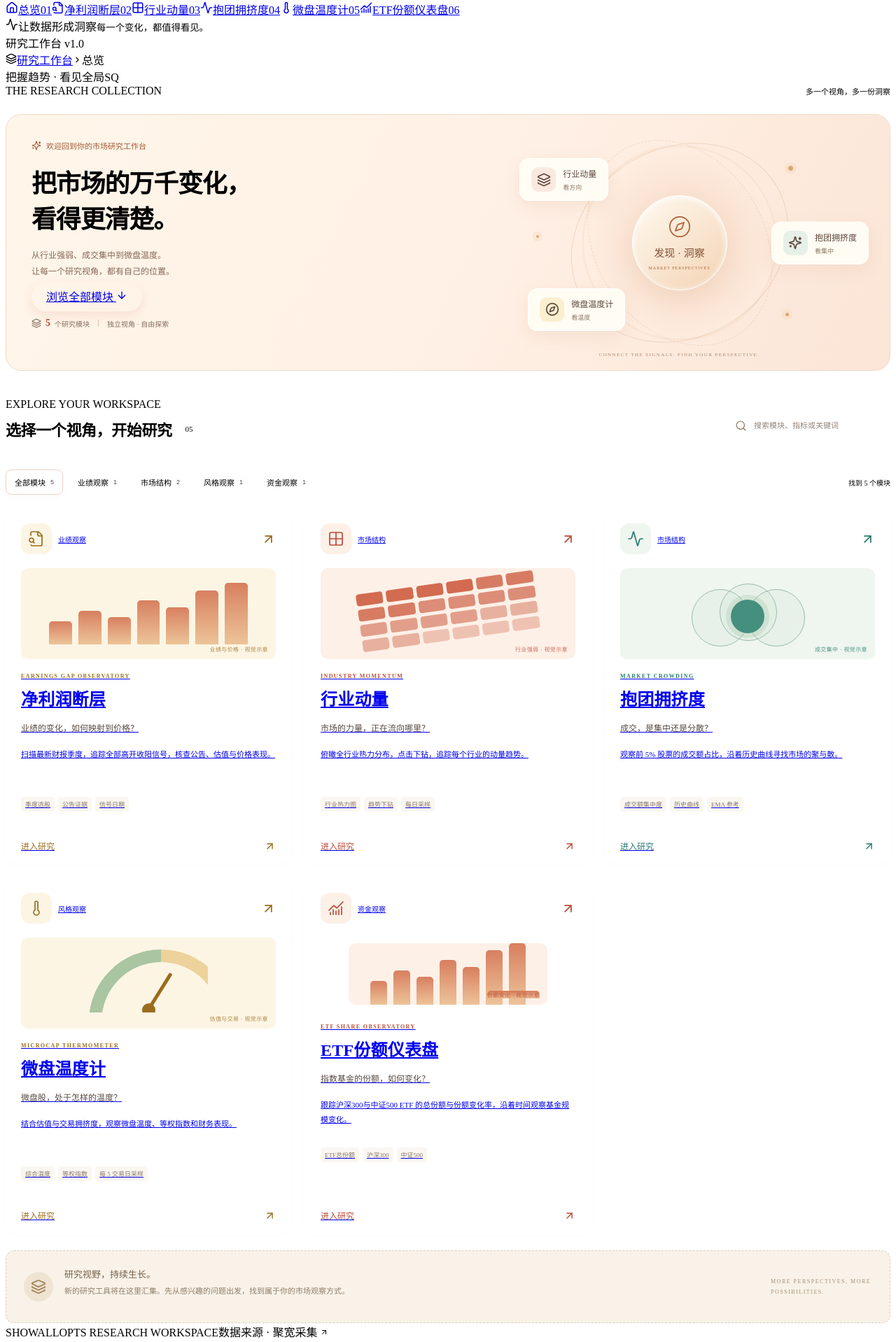
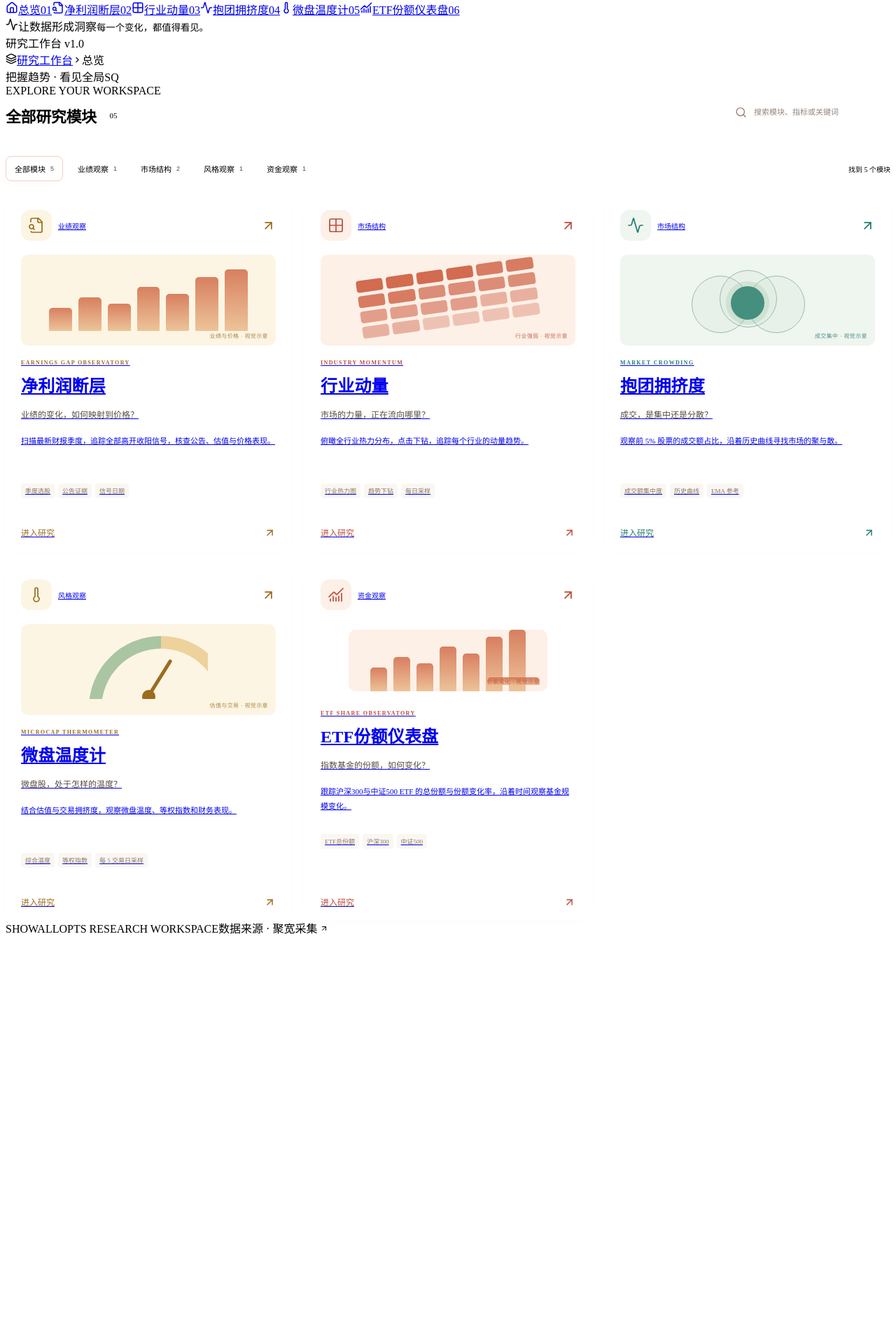
Before and after one commit to zxbange/showAllOpts, a React (Vite) app in the folder frontend/: page / in a window 1280 px wide. Shown: the part 82-2000 px from the top of the page at 70% size. After the commit the page ends 1428 px from the top, so only its background shows below. Built offline with nearby package versions, Linux system fonts and the light colour scheme; the HTML template or start-up script is replaced by a standard one.

Commit message:
Simplify overview to show module directory directly

```diff
--- a/frontend/src/pages/HomePage.tsx
+++ b/frontend/src/pages/HomePage.tsx
@@ -1,5 +1,5 @@
 import { useState } from 'react'
-import { ArrowDown, ArrowUpRight, Compass, Layers3, Search, Sparkles, X } from 'lucide-react'
+import { ArrowUpRight, Search, X } from 'lucide-react'
 import { Link } from 'react-router-dom'
 import { researchModules } from '../lib/modules'
 import type { ResearchModule } from '../lib/modules'
@@ -64,76 +64,6 @@ export function HomePage() {
   )
   return (
     <div className="overview-page page-enter">
-      <div className="overview-intro">
-        <span className="section-eyebrow">
-          <span className="tiny-line" /> THE RESEARCH COLLECTION
-        </span>
-        <span>多一个视角，多一份洞察</span>
-      </div>
-      <section className="overview-hero">
-        <div className="overview-hero-copy">
-          <span className="overview-kicker">
-            <Sparkles size={14} /> 欢迎回到你的市场研究工作台
-          </span>
-          <h1>
-            把市场的万千变化，
-            <br />
-            <em>看得更清楚。</em>
-          </h1>
-          <p>
-            从行业强弱、成交集中到微盘温度。
-            <br />
-            让每一个研究视角，都有自己的位置。
-          </p>
-          <a className="button button-primary overview-browse" href="#research-modules">
-            浏览全部模块 <ArrowDown size={16} />
-          </a>
-          <div className="overview-hero-meta">
-            <Layers3 size={14} />
-            <strong>{researchModules.length}</strong> 个研究模块
-            <span />
-            独立视角 · 自由探索
-          </div>
-        </div>
-        <div className="research-orbit" aria-hidden="true">
-          <div className="orbit-disc" />
-          <div className="orbit-path" />
-          <div className="orbit-path orbit-path-inner" />
-          <div className="orbit-center">
-            <Compass size={34} strokeWidth={1.25} />
-            <strong>发现 · 洞察</strong>
-            <small>MARKET PERSPECTIVES</small>
-          </div>
-          <div className="orbit-label orbit-label-momentum">
-            <span>
-              <Layers3 size={20} />
-            </span>
-            <div>
-              行业动量<small>看方向</small>
-            </div>
-          </div>
-          <div className="orbit-label orbit-label-crowding">
-            <span>
-              <Sparkles size={20} />
-            </span>
-            <div>
-              抱团拥挤度<small>看集中</small>
-            </div>
-          </div>
-          <div className="orbit-label orbit-label-microcap">
-            <span>
-              <Compass size={20} />
-            </span>
-            <div>
-              微盘温度计<small>看温度</small>
-            </div>
-          </div>
-          <i className="orbit-spark spark-one" />
-          <i className="orbit-spark spark-two" />
-          <i className="orbit-spark spark-three" />
-          <span className="orbit-footnote">CONNECT THE SIGNALS. FIND YOUR PERSPECTIVE.</span>
-        </div>
-      </section>
       <section
         className="research-directory"
         id="research-modules"
@@ -142,10 +72,10 @@ export function HomePage() {
         <div className="directory-heading">
           <div>
             <span className="section-eyebrow">EXPLORE YOUR WORKSPACE</span>
-            <h2 id="directory-title">
-              选择一个视角，开始研究
+            <h1 id="directory-title">
+              全部研究模块
               <span>{researchModules.length.toString().padStart(2, '0')}</span>
-            </h2>
+            </h1>
           </div>
           <label className="directory-search">
             <Search size={17} />
@@ -236,18 +166,6 @@ export function HomePage() {
           </div>
         )}
       </section>
-      <div className="overview-note">
-        <span className="overview-note-icon">
-          <Layers3 size={22} />
-        </span>
-        <div>
-          <strong>研究视野，持续生长。</strong>
-          <p>新的研究工具将在这里汇集。先从感兴趣的问题出发，找到属于你的市场观察方式。</p>
-        </div>
-        <span className="overview-note-mark" aria-hidden="true">
-          MORE PERSPECTIVES, MORE POSSIBILITIES.
-        </span>
-      </div>
     </div>
   )
 }
--- a/frontend/src/styles/overview.css
+++ b/frontend/src/styles/overview.css
@@ -1,230 +1,5 @@
 /* The overview is a directory: illustrations are decorative, not market data. */
-.overview-intro {
-  display: flex;
-  align-items: center;
-  justify-content: space-between;
-  gap: 16px;
-  margin-bottom: 24px;
-}
-.overview-intro > span:last-child {
-  font-size: 11px;
-  color: var(--muted);
-}
-.overview-hero {
-  position: relative;
-  display: grid;
-  grid-template-columns: 1.1fr 1fr;
-  border: 1px solid #eedbc9;
-  border-radius: 22px;
-  background: linear-gradient(115deg, #fff5e9 5%, #fff0e5 53%, #fbe5d6);
-  overflow: hidden;
-  min-height: 365px;
-}
-.overview-hero-copy {
-  position: relative;
-  z-index: 1;
-  padding: 36px 0 34px 36px;
-}
-.overview-kicker {
-  display: inline-flex;
-  align-items: center;
-  gap: 7px;
-  color: #a35b37;
-  font-size: 11px;
-}
-.overview-hero h1 {
-  font-size: clamp(30px, 2.8vw, 44px);
-  line-height: 1.42;
-  font-weight: 650;
-  letter-spacing: -1px;
-  margin: 19px 0 14px;
-}
-.overview-hero h1 em {
-  font-style: normal;
-  color: var(--accent);
-}
-.overview-hero p {
-  font-size: 12px;
-  line-height: 1.9;
-  color: #856858;
-}
-.overview-browse {
-  margin-top: 23px;
-  border-radius: 30px;
-  padding: 12px 21px;
-  box-shadow: 0 6px 16px #c448371c;
-}
-.overview-hero-meta {
-  display: flex;
-  align-items: center;
-  gap: 6px;
-  font-size: 10px;
-  color: #846c5d;
-  margin-top: 19px;
-}
-.overview-hero-meta strong {
-  font-size: 14px;
-  color: #ac4e36;
-}
-.overview-hero-meta > span {
-  height: 10px;
-  width: 1px;
-  background: #dbc2ac;
-  margin: 0 6px;
-}
-.research-orbit {
-  position: relative;
-  min-width: 0;
-  min-height: 365px;
-}
-.orbit-disc {
-  position: absolute;
-  width: 310px;
-  height: 310px;
-  left: 50%;
-  top: 50%;
-  transform: translate(-50%, -50%);
-  border-radius: 50%;
-  background: radial-gradient(
-    circle,
-    #fff7ed 26%,
-    #e9b69638 27%,
-    #fff2e330 62%,
-    #ebbf9d33 63%,
-    transparent 64%
-  );
-}
-.orbit-path {
-  position: absolute;
-  width: 320px;
-  height: 270px;
-  border: 1px solid #c58c6140;
-  border-radius: 50%;
-  left: 50%;
-  top: 50%;
-  transform: translate(-50%, -50%) rotate(-30deg);
-}
-.orbit-path-inner {
-  width: 240px;
-  height: 310px;
-  transform: translate(-50%, -50%) rotate(-32deg);
-  border-style: dashed;
-}
-.orbit-center {
-  position: absolute;
-  left: 50%;
-  top: 50%;
-  transform: translate(-50%, -50%);
-  width: 134px;
-  height: 134px;
-  display: flex;
-  flex-direction: column;
-  align-items: center;
-  justify-content: center;
-  gap: 9px;
-  border: 1px solid #fff;
-  border-radius: 50%;
-  background: linear-gradient(140deg, #fffaf1, #f3d3b3);
-  color: #ad6338;
-  box-shadow:
-    0 15px 30px #a56d3514,
-    inset 0 2px 8px #fff;
-}
-.orbit-center strong {
-  font-size: 15px;
-  font-weight: 500;
-  color: #855037;
-}
-.orbit-center small {
-  font-size: 6px;
-  letter-spacing: 1px;
-}
-.orbit-label {
-  position: absolute;
-  display: flex;
-  align-items: center;
-  gap: 10px;
-  padding: 12px 16px;
-  border: 1px solid #fff;
-  background: #fffdf5f0;
-  box-shadow: 0 8px 24px #af704619;
-  border-radius: 13px;
-  font-size: 12px;
-  color: #5e463b;
-  animation: overview-float 6s ease-in-out infinite;
-}
-.orbit-label > span {
-  display: grid;
-  place-items: center;
-  width: 35px;
-  height: 35px;
-  background: #fbe9df;
-  color: var(--accent);
-  border-radius: 10px;
-}
-.orbit-label small {
-  display: block;
-  font-size: 9px;
-  margin-top: 4px;
-  color: #907969;
-}
-.orbit-label-momentum {
-  top: 17%;
-  left: 12%;
-}
-.orbit-label-crowding {
-  top: 43%;
-  right: 5%;
-  animation-delay: -2s;
-}
-.orbit-label-crowding > span {
-  background: #e7f0e8;
-  color: var(--jade);
-}
-.orbit-label-microcap {
-  bottom: 14%;
-  left: 14%;
-  animation-delay: -4s;
-}
-.orbit-label-microcap > span {
-  background: #fbefcf;
-  color: var(--gold);
-}
-.orbit-spark {
-  position: absolute;
-  border-radius: 50%;
-  width: 7px;
-  height: 7px;
-  background: #dba776;
-  box-shadow: 0 0 0 5px #efcfab40;
-}
-.spark-one {
-  top: 20%;
-  right: 23%;
-}
-.spark-two {
-  bottom: 21%;
-  right: 24%;
-  width: 5px;
-  height: 5px;
-}
-.spark-three {
-  top: 47%;
-  left: 16%;
-  width: 4px;
-  height: 4px;
-}
-.orbit-footnote {
-  position: absolute;
-  bottom: 5%;
-  width: 100%;
-  text-align: center;
-  font-size: 7px;
-  letter-spacing: 1.4px;
-  color: #af876d;
-}
 .research-directory {
-  margin-top: 39px;
   scroll-margin-top: 20px;
 }
 .directory-heading {
@@ -233,7 +8,7 @@
   align-items: center;
   gap: 20px;
 }
-.directory-heading h2 {
+.directory-heading h1 {
   margin-top: 10px;
   font-size: 22px;
   font-weight: 600;
@@ -242,7 +17,7 @@
   align-items: center;
   gap: 12px;
 }
-.directory-heading h2 > span {
+.directory-heading h1 > span {
   font-size: 11px;
   background: var(--accent-soft);
   color: var(--accent);
@@ -554,64 +329,7 @@
   font-size: 12px;
   line-height: 1.8;
 }
-.overview-note {
-  display: flex;
-  align-items: center;
-  gap: 16px;
-  margin-top: 25px;
-  padding: 23px 25px;
-  border: 1px dashed #dfd0bf;
-  border-radius: 12px;
-  background: #f8f2e8;
-}
-.overview-note-icon {
-  width: 42px;
-  height: 42px;
-  display: grid;
-  place-items: center;
-  border-radius: 50%;
-  background: #efe3d2;
-  color: #a4845b;
-  flex-shrink: 0;
-}
-.overview-note strong {
-  font-size: 13px;
-  font-weight: 500;
-  color: #77614b;
-}
-.overview-note p {
-  font-size: 11px;
-  color: #927e69;
-  line-height: 1.9;
-  margin-top: 5px;
-}
-.overview-note-mark {
-  margin-left: auto;
-  max-width: 145px;
-  font-size: 8px;
-  line-height: 1.9;
-  letter-spacing: 1.5px;
-  color: #a89279;
-}
-@keyframes overview-float {
-  0%,
-  100% {
-    transform: translateY(0);
-  }
-  50% {
-    transform: translateY(-6px);
-  }
-}
 @media (min-width: 1650px) {
-  .overview-hero-copy {
-    padding: 44px;
-  }
-  .overview-hero {
-    min-height: 395px;
-  }
-  .research-orbit {
-    min-height: 395px;
-  }
   .module-illustration {
     height: 155px;
   }
@@ -626,65 +344,11 @@
   .research-card h3 {
     font-size: 22px;
   }
-  .overview-hero-copy {
-    padding-left: 27px;
-  }
-  .orbit-label {
-    padding: 10px;
-  }
-  .orbit-label-momentum {
-    left: 2%;
-  }
-  .orbit-label-crowding {
-    right: 0;
-  }
-  .orbit-label-microcap {
-    left: 6%;
-  }
-  .directory-heading h2 {
+  .directory-heading h1 {
     font-size: 20px;
   }
 }
 @media (max-width: 760px) {
-  .overview-hero {
-    grid-template-columns: 1fr;
-  }
-  .research-orbit {
-    min-height: 270px;
-  }
-  .overview-hero-copy {
-    padding: 28px 26px 0;
-  }
-  .overview-hero h1 {
-    font-size: 34px;
-  }
-  .orbit-disc {
-    width: 265px;
-    height: 265px;
-  }
-  .orbit-path {
-    width: 290px;
-    height: 230px;
-  }
-  .orbit-path-inner {
-    width: 215px;
-    height: 260px;
-  }
-  .orbit-center {
-    width: 115px;
-    height: 115px;
-  }
-  .orbit-label-momentum {
-    top: 13%;
-    left: 9%;
-  }
-  .orbit-label-crowding {
-    right: 4%;
-  }
-  .orbit-label-microcap {
-    bottom: 14%;
-    left: 12%;
-  }
   .directory-heading {
     flex-direction: column;
     align-items: flex-start;
@@ -716,20 +380,6 @@
   .illustration-tiles {
     max-width: 230px;
   }
-  .overview-intro > span:last-child {
-    display: none;
-  }
-  .overview-intro {
-    margin-bottom: 17px;
-  }
-  .overview-note {
-    padding: 20px 17px;
-    align-items: flex-start;
-    gap: 12px;
-  }
-  .overview-note-mark {
-    display: none;
-  }
   .directory-count {
     display: none;
   }
@@ -742,14 +392,8 @@
   .directory-filters button {
     padding: 9px 10px;
   }
-  .research-directory {
-    margin-top: 30px;
-  }
 }
 @media (prefers-reduced-motion: reduce) {
-  .orbit-label {
-    animation: none;
-  }
   .research-card,
   .research-arrow {
     transition: none;
```
Also changed, not shown: 2 other files (tests, documents, lock files or other folders).
